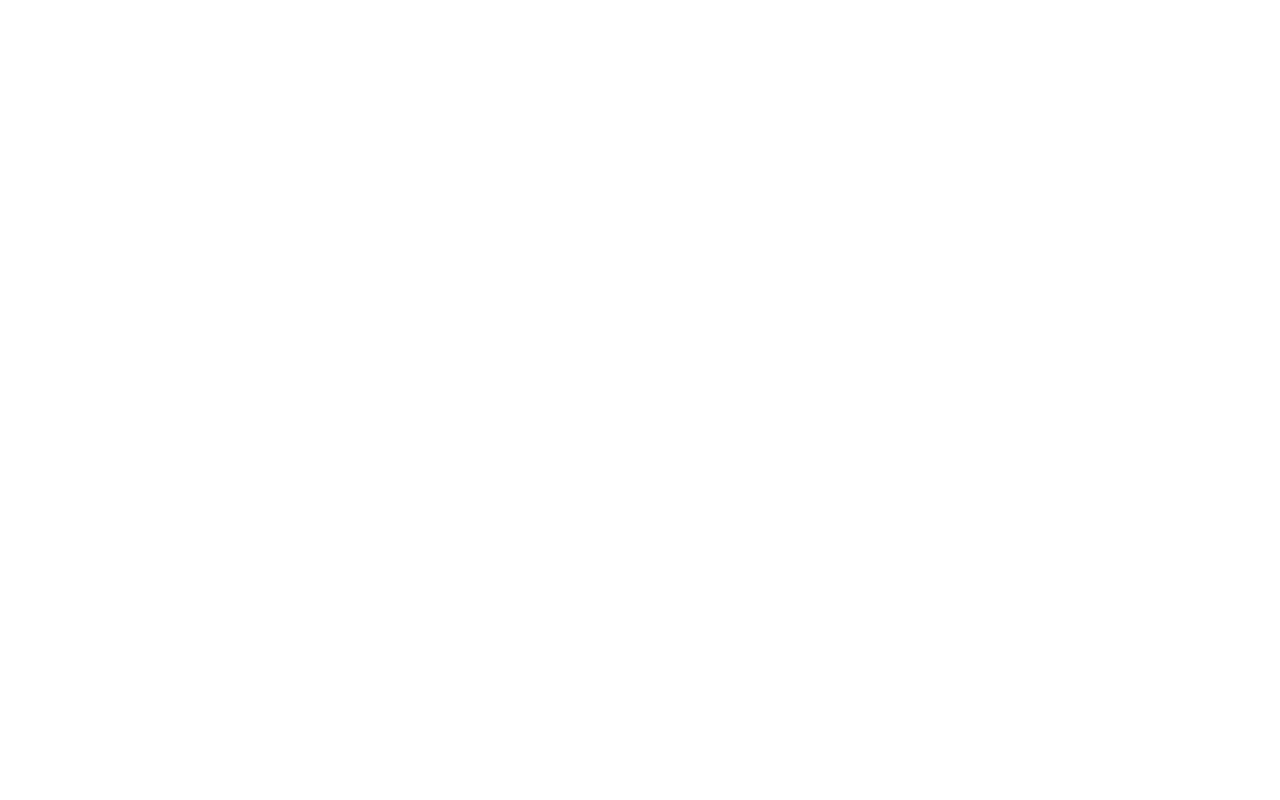
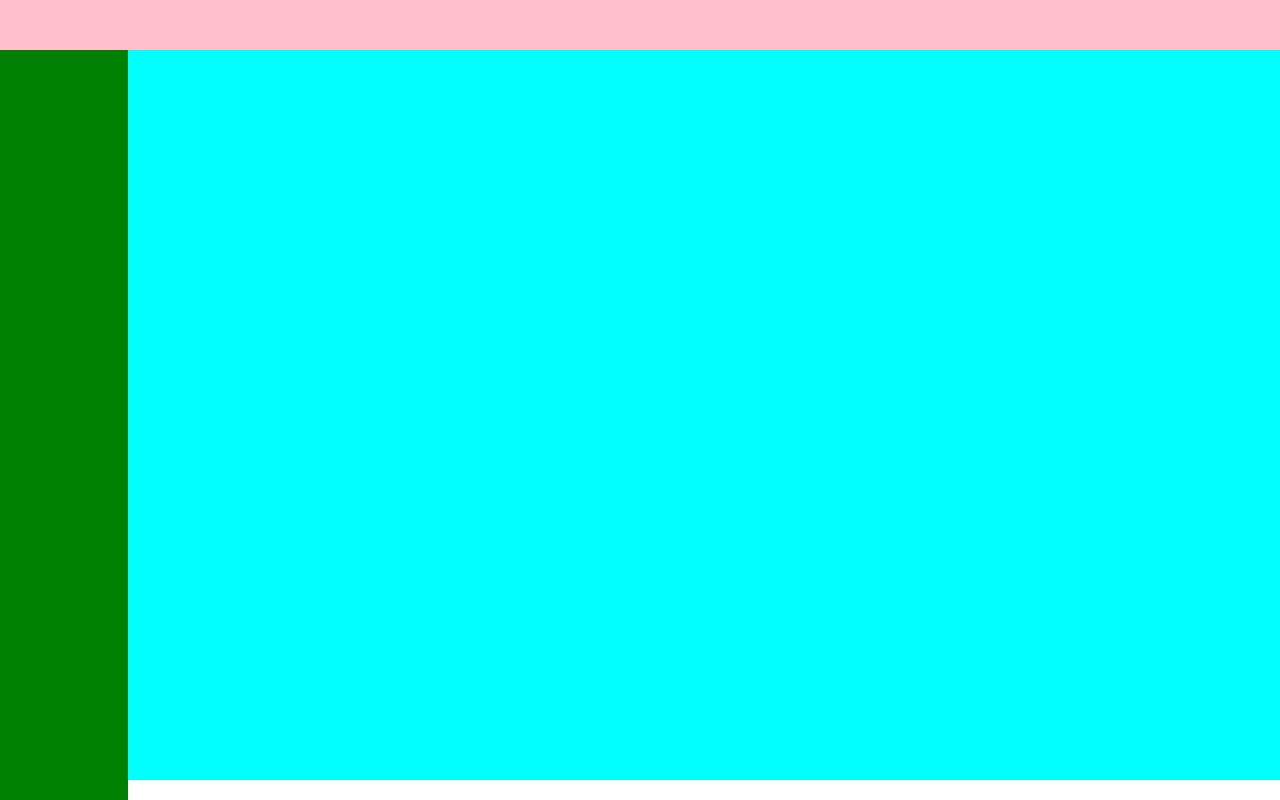
Before and after one commit to nester7x/template, a plain HTML site: page index.html in a window 1280 px wide. Drawn offline with Linux system fonts and the light colour scheme.

Commit message:
flex and header sticky (#1)
* flex and header sticky

* colored blocks

* aside as flex element

* main and aside width

```diff
--- a/index.html
+++ b/index.html
@@ -12,7 +12,9 @@
   <div class="wrap">
     <header></header>
     <aside></aside>
-    <main></main>
+    <main>
+      <footer></footer>
+    </main>
   </div>
 </body>
 </html>
--- a/style.css
+++ b/style.css
@@ -0,0 +1,58 @@
+* {
+  margin: 0;
+  padding: 0;
+  box-sizing: border-box;
+}
+
+html {
+  height: 100%;
+}
+
+body {
+  font-family: 'Roboto', sans-serif;
+  font-size: 16px;
+  font-style: normal;
+  font-weight: normal;
+  color: #000000;
+  height: 100%;
+}
+
+.wrap {
+  position: relative;
+  display: flex;
+  flex-wrap: wrap;
+  height: 100%;
+}
+
+header {
+  position: sticky;
+  top: 0;
+  width: 100%;
+  height: 50px;
+  z-index: 200;
+  background-color: pink;
+}
+
+aside {
+  height: calc(100% - 50px);
+  width: 10%;
+  padding: 10px;
+  background-color: green;
+}
+
+main {
+  background-color: aqua;
+  height: calc(100% - 50px);
+  overflow: auto;
+  display: flex;
+  flex-direction: column;
+  width: 90%;
+}
+
+footer {
+  margin-top: auto;
+  padding: 10px;
+  background-color: #ffffff;
+  position: sticky;
+  bottom: 0;
+}
```
